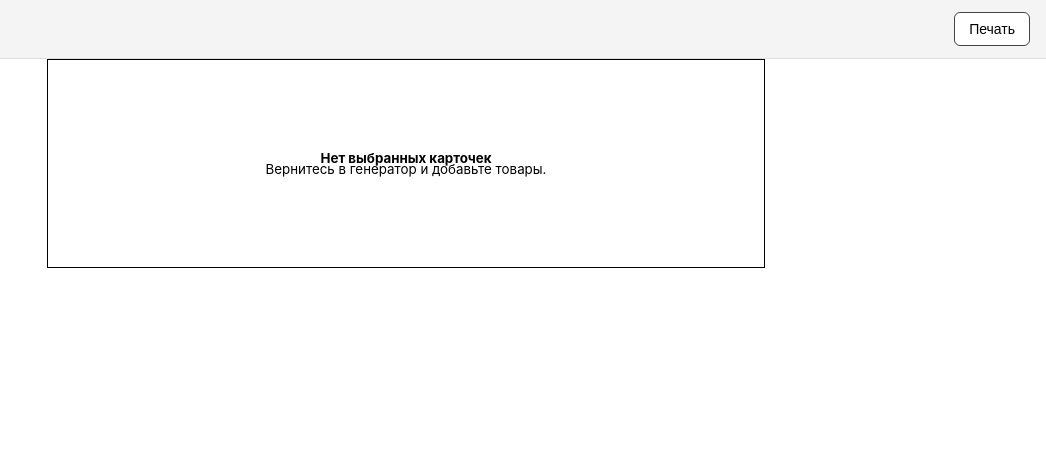
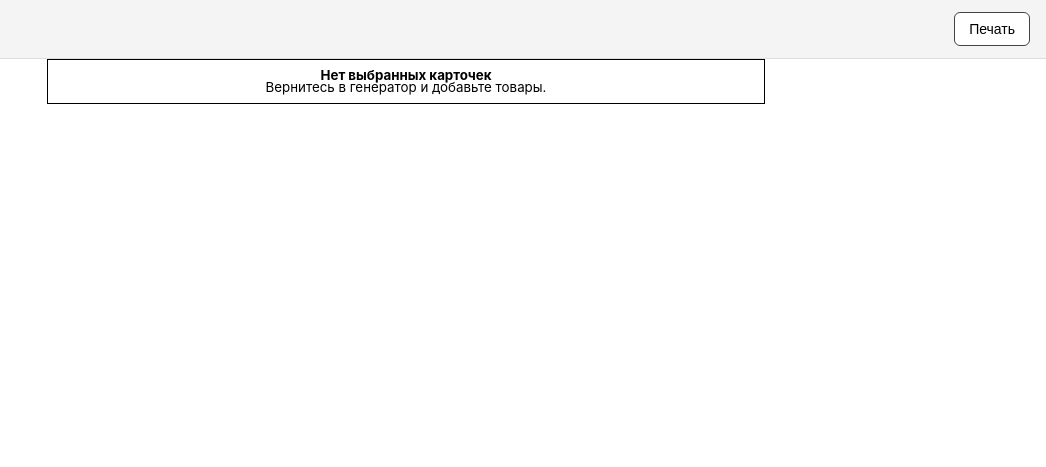
Before and after one commit to msnq-prod/Dvorik, a Flask app: page /labels/print in a window 1280 px wide. Shown: the top 467 px of the page, without its empty margins (234-1280 px from the left). After the commit the page ends 104 px from the top, so only its background shows below. Run offline with Flask 3, Linux system fonts and the light colour scheme; some libraries are stand-ins or nearby versions.

Commit message:
Adjust label print layout spacing and sizing

```diff
--- a/admin_ui/templates/labels_print.html
+++ b/admin_ui/templates/labels_print.html
@@ -10,13 +10,13 @@
       body { font-family: 'Inter', 'Segoe UI', sans-serif; background:#fff; color:#000; margin:0; padding:0; }
       .print-actions { display:flex; justify-content:flex-end; padding:12px 16px; background:#f4f4f4; border-bottom:1px solid #ddd; }
       .print-actions button { padding:8px 14px; font-size:14px; border-radius:6px; border:1px solid #444; background:#fff; cursor:pointer; }
-      .labels-print-grid { display:grid; grid-template-columns:repeat(3, 1fr); grid-template-rows:repeat(5, 1fr); gap:0; justify-content:center; padding:0; width:190mm; height:calc(297mm - 20mm); margin:0 auto; }
-      .print-label { width:100%; height:calc((297mm - 20mm) / 5); border:1px solid #000; padding:0.25cm; display:flex; flex-direction:column; gap:0; font-size:10pt; line-height:0.8; }
+      .labels-print-grid { display:grid; grid-template-columns:repeat(3, 1fr); grid-template-rows:repeat(5, auto); gap:0; justify-content:center; padding:0; width:190mm; margin:0 auto; }
+      .print-label { width:100%; border:1px solid #000; padding:0.25cm; display:flex; flex-direction:column; gap:0; font-size:10pt; line-height:0.9; }
       .print-label strong { font-size:10pt; }
-      .label-title { font-weight:700; font-size:10pt; text-transform:none; outline:none; line-height:1.1; margin:0; }
+      .label-title { font-weight:700; font-size:10pt; text-transform:none; outline:none; line-height:1.2; margin:0 0 0.3em; text-align:center; }
       .label-title[contenteditable="true"] { cursor:text; }
       .label-title:focus { outline:1px dashed #888; outline-offset:2px; }
-      .label-line { font-size:10pt; line-height:0.8; margin:0; }
+      .label-line { font-size:10pt; line-height:0.9; margin:0; }
       @media print {
         .print-actions { display:none; }
         body { margin:0; }
```
